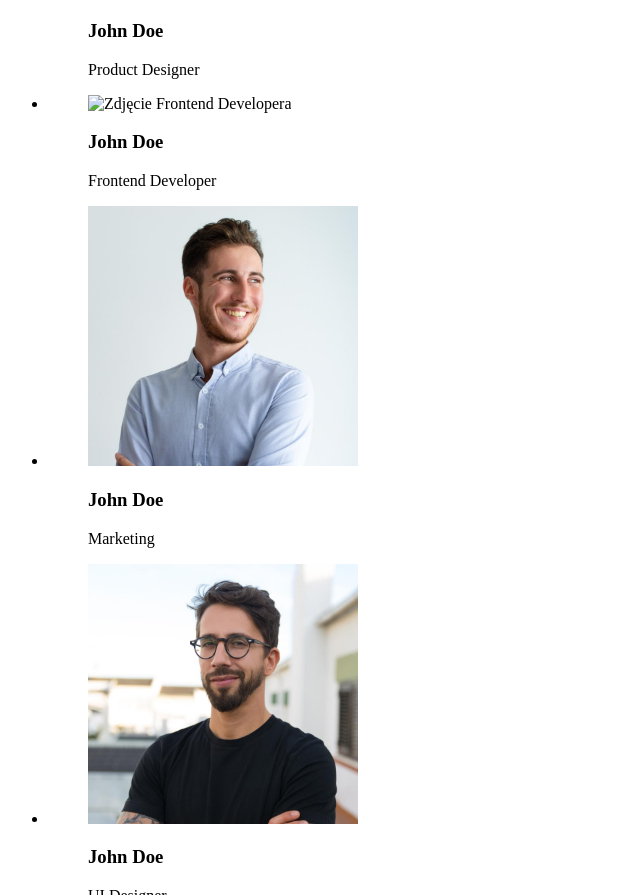
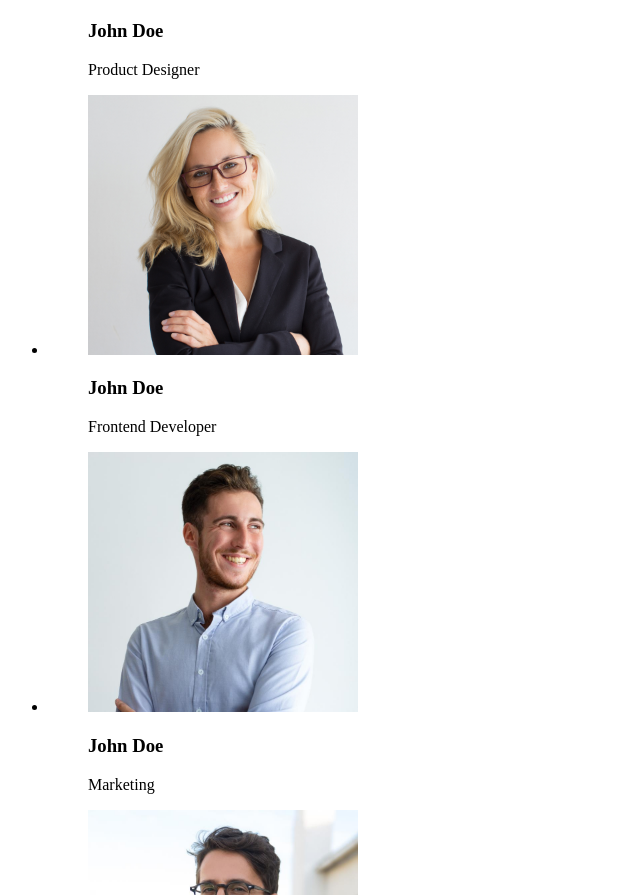
Before and after one commit to jaworskiwojciech/goit-markup-hw-01, a plain HTML site: page index.html in a window 1280 px wide. Shown: the part 1240-2135 px from the top of the page, without its empty margins (0-640 px from the left). Drawn offline with Linux system fonts and the light colour scheme; the site is published under a folder, as on GitHub Pages, so addresses that start at the root find nothing.

Commit message:
Update index.html

```diff
--- a/index.html
+++ b/index.html
@@ -100,7 +100,7 @@
           <li>
             <figure>
               <img
-                src="/images/frontend-developer.jpg"
+                src="images/frontend-developer.jpg"
                 alt="Zdjęcie Frontend Developera"
                 width="270"
                 height="260"
```
